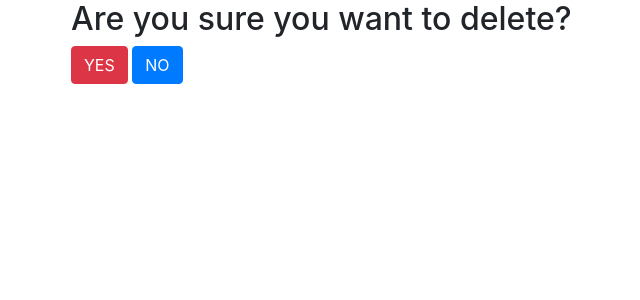
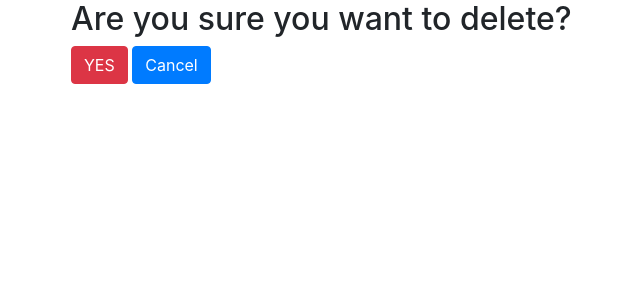
Before and after one commit to Selasi3/user-registration-system, a Django app: template mainapp/templates/delete.html in a window 1280 px wide. Shown: the part 56-356 px from the top of the page, without its empty margins (14-654 px from the left). Run offline with Django 3.2, Linux system fonts and the light colour scheme; the template is opened without the code that fills it, so the values that code supplies are empty; some libraries are stand-ins or nearby versions.

Commit message:
modified the delete button

```diff
--- a/mainapp/templates/delete.html
+++ b/mainapp/templates/delete.html
@@ -12,7 +12,9 @@
             <h2>Are you sure you want to delete?</h2>
 
             <button type="submit" class="btn btn-danger">YES</button>
-            <button type="submit" class="btn btn-primary">NO</button>
+            <a href="/"><div class="btn btn-primary">Cancel</div>
+
+
           </form>
     </div>
 
```
